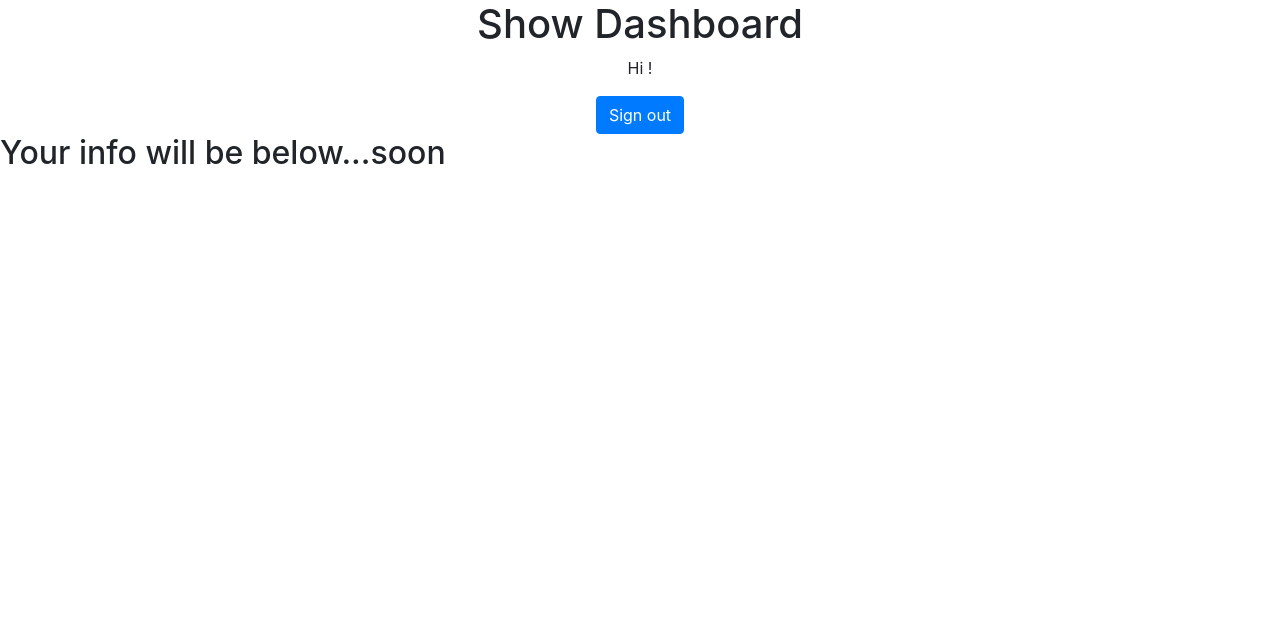
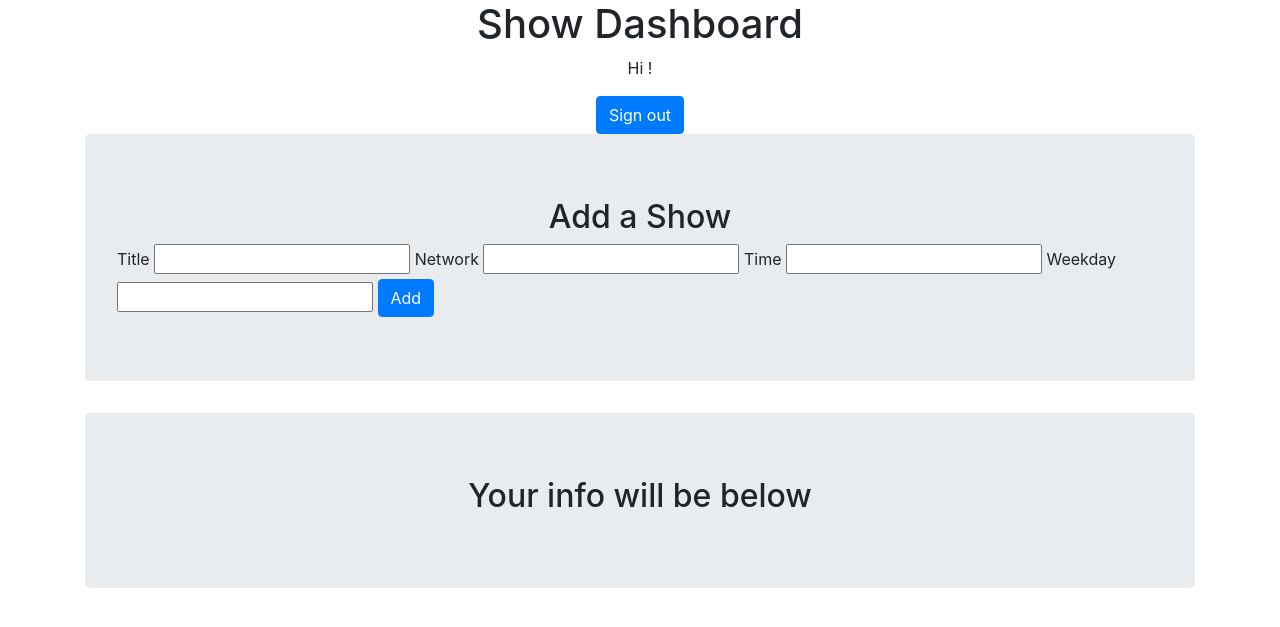
Before and after one commit to 1HectorAC/ShowTracker, a Flask app: template templates/dashboard.html in a window 1280 px wide. Shown: the top 627 px of the page. Run offline with Flask 2, Linux system fonts and the light colour scheme; the template is opened without the code that fills it, so the values that code supplies are empty; some libraries are stand-ins or nearby versions.

Commit message:
Added form to add show and display of shows to dashboard.html.

```diff
--- a/templates/dashboard.html
+++ b/templates/dashboard.html
@@ -7,6 +7,32 @@
 <div class="center">
     <a href="/user/signout" class="btn btn-primary">Sign out</a>
 </div>
-<h2>Your info will be below...soon</h2>
+<div class="container">
+    <div class="jumbotron">
+        <h2 class="center">Add a Show</h2>
+        <form name="addShow">
+            <label for="title">Title</label>
+            <input type="text" name="title" class="field" required>
+            <label for="network">Network</label>
+            <input type="text" name="network" class="field" required>
+            <label for="time">Time</label>
+            <input type="text" name="time" class="field" required>
+            <label for="weekday">Weekday</label>
+            <input type="text" name="weekday" class="field" required>
+
+            <input type="submit" value="Add" class="btn btn-primary">
+        </form>
+    </div>
+</div>
+
+<div class="container">
+    <div class="jumbotron">
+        <h2 class="center">Your info will be below</h2>
+        {% for i in session['shows'] %}
+        <p>Title: {{i['title']}},  Network: {{i['network']}},  Time: {{i['time']}}, Weekday: {{i['weekday']}}</p>
+
+        {% endfor %}
+    </div>
+</div>
 
 {% endblock %}
```
